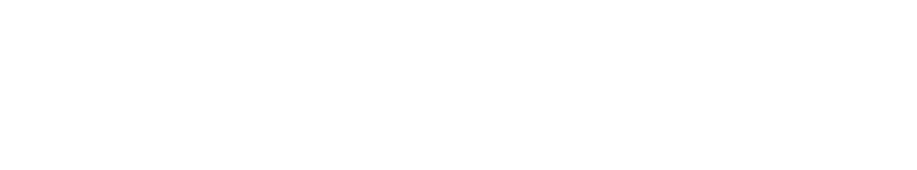
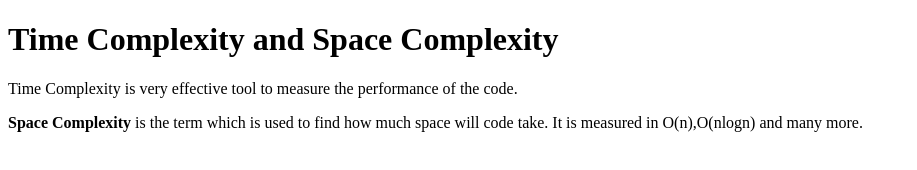
Before and after one commit to acciojob/time-and-space-complexity-JyotiradeetiBagal, a website: page main.html in a window 1280 px wide. Shown: the whole page, without its empty margins (0-917 px from the left). Drawn offline with Linux system fonts and the light colour scheme.

Commit message:
created a submission

```diff
--- a/main.html
+++ b/main.html
@@ -8,6 +8,9 @@
 
 <body>
 	<!-- the entire body must be written by student -->
+	<h1>Time Complexity and Space Complexity</h1>
+	<p>Time Complexity is very effective tool to measure the performance of the code.</p>
+	<p><b>Space Complexity</b> is the term which is used to find how much space will code take. It is measured in O(n),O(nlogn) and many more.</p>
     <script type="text/javascript" src="./script.js">
 </script>
 
```
